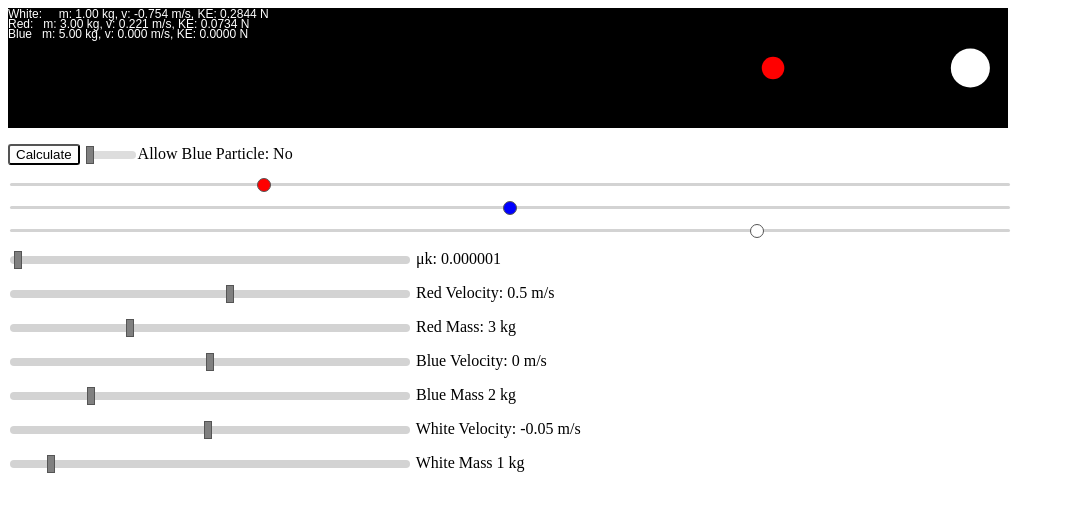
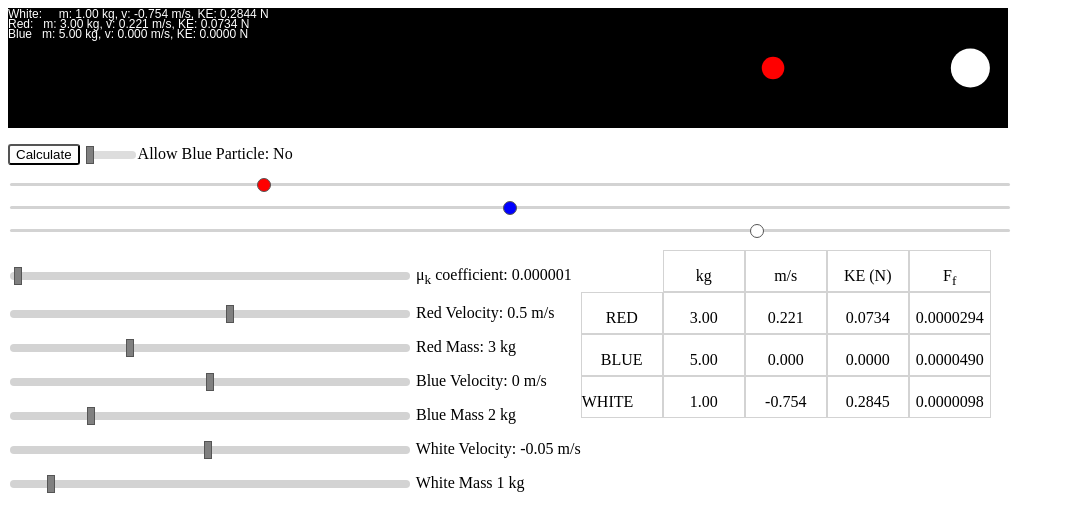
Before and after one commit to scadler/linearCollisionSim, a plain HTML site: page index.html in a window 1280 px wide. Shown: the whole page, without its empty margins (0-1065 px from the left). Drawn offline with nearby package versions, Linux system fonts and the light colour scheme.

Commit message:
added chart of stats

```diff
--- a/index.html
+++ b/index.html
@@ -16,9 +16,8 @@
                 <p> <input class="position" id="redXCoor" type="range" min="0" max="1000" step="1" value="250"></input> </p>
                 <p> <input class="position" id="blueXCoor" type="range" min="0" max="1000" step="1" value="500"></input> </p>
                 <p> <input class="position" id="whiteXCoor" type="range" min="0" max="1000" step="1" value="750"></input> </p>
-            <p id="topSettings">
-                <input class="frictionRange" id="frictionRange" type="range" min="0" max="0.0001" step="0.000001" value="0.000001"> μk: <span id="frictionRangeOutput">0.001</span></input>
-            </p>
+                <div id="leftDiv">
+                <p> <input class="frictionRange" id="frictionRange" type="range" min="0" max="0.0001" step="0.000001" value="0.000001"> μ<sub>k</sub> coefficient: <span id="frictionRangeOutput">0.001</span></input> </p>
                 <p> <input class="range" id="redVRange" type="range" min="-5" max="5" step="0.05" value="0.5"> Red Velocity: <span id="redVRangeOutput">0.5</span> m/s</input> </p>
                 <p> <input class="range" id="redMRange" type="range" min="0.05" max="10" step="0.05" value="3"> Red Mass: <span id="redMRangeOutput">3</span> kg</input> </p>
                 <p> <input class="range" id="blueVRange" type="range" min="-5" max="5" step="0.05" value="0"> Blue Velocity: <span id="blueVRangeOutput">0</span> m/s</input> </p>
@@ -26,6 +25,76 @@
                 <p> <input class="range" id="whiteVRange" type="range" min="-5" max="5" step="0.05" value="-0.05"> White Velocity: <span id="whiteVRangeOutput">0.05</span> m/s</input> </p>
                 <p> <input class="range" id="whiteMRange" type="range" min="0.05" max="10" step="0.05" value="1"> White Mass <span id="whiteMRangeOutput">1</span> kg</input> </p>
             </div>
+            <div id="rightDiv">
+            <div id="rowTop">
+                    <div class="gridBlank">
+                    </div>
+                    <div class="grid">
+                        <p class="text"> kg</p>
+                    </div>
+                    <div class="grid">
+                        <p class="text"> m/s</p>
+                    </div>
+                    <div class="grid">
+                        <p class="text"> KE (N)</p>
+                    </div>
+                    <div class="grid">
+                        <p class="text"> F<sub>f</sub></p>
+                    </div>
+                </div>
+                <div id="rowRed">
+                    <div class="grid" id="redGrid">
+                        <p class="text"> RED </p>
+                    </div>
+                    <div class="grid" id="redM">
+                        <p class="text"> <span id="redMOutput">0.5</span> </p>
+                    </div>
+                    <div class="grid" id="redV">
+                        <p class="text"> <span id="redVOutput">0.5</span> </p>
+                    </div>
+                    <div class="grid" id="redKE">
+                        <p class="text"> <span id="redKEOutput">0.5</span> </p>
+                    </div>
+                    <div class="grid" id="redMUk">
+                        <p class="text"> <span id="redMUkOutput">0.5</span> </p>
+                    </div>
+                </div>
+                <div id="rowBlue">
+                    <div class="grid" id="blueGrid">
+                        <p class="text"> BLUE </p>
+                    </div>
+                    <div class="grid" id="blueM">
+                        <p class="text"> <span id="blueMOutput">0.5</span> </p>
+                    </div>
+                    <div class="grid" id="blueV">
+                        <p class="text"> <span id="blueVOutput">0.5</span> </p>
+                    </div>
+                    <div class="grid" id="blueKE">
+                        <p class="text"> <span id="blueKEOutput">0</span> </p>
+                    </div>
+                    <div class="grid" id="blueMUk">
+                        <p class="text"> <span id="blueMUkOutput">0.5</span> </p>
+                    </div>
+                </div>
+                <div id="rowWhite">
+                    <div class="grid" id="whiteGrid">
+                    <p> WHITE </p>
+                    </div>
+                    <div class="grid" id="whiteM">
+                        <p class="text"> <span id="whiteMOutput">0.5</span> </p>
+                    </div>
+                    <div class="grid" id="whiteV">
+                        <p class="text"> <span id="whiteVOutput">0.5</span> </p>
+                    </div>
+                    <div class="grid" id="whiteKE">
+                        <p class="text"> <span id="whiteKEOutput">0.5</span> </p>
+                    </div>
+                    <div class="grid" id="whiteMUk">
+                        <p class="text"> <span id="whiteMUkOutput">0.5</span> </p>
+                    </div>
+                </div>
+            </div>
+        </div>
         <script src="https://ajax.googleapis.com/ajax/libs/jquery/2.1.1/jquery.min.js"></script>
         <script src="script.js"></script>
 </body>
--- a/script.js
+++ b/script.js
@@ -107,6 +107,27 @@ const right = {
     m: 1,
     color : "White",
 }
+function updateText(){
+    $("#redVRangeOutput").text($("#redVRange").val())
+    $("#redMRangeOutput").text($("#redMRange").val())
+    $("#blueVRangeOutput").text($("#blueVRange").val())
+    $("#blueMRangeOutput").text($("#blueMRange").val())
+    $("#whiteVRangeOutput").text($("#whiteVRange").val())
+    $("#whiteMRangeOutput").text($("#whiteMRange").val())
+    $("#frictionRangeOutput").text($("#frictionRange").val())
+    $("#redMOutput").text(left.m.toFixed(2))
+    $("#redVOutput").text(left.v.toFixed(3))
+    $("#redKEOutput").text((0.5*left.m*(left.v*left.v)).toFixed(4))
+    $("#redMUkOutput").text((Number($("#frictionRangeOutput").text())*9.8*left.m).toFixed(7))
+    $("#whiteMOutput").text(right.m.toFixed(2))
+    $("#whiteVOutput").text(right.v.toFixed(3))
+    $("#whiteKEOutput").text((0.5*right.m*(right.v*right.v)).toFixed(4))
+    $("#whiteMUkOutput").text((Number($("#frictionRangeOutput").text())*9.8*right.m).toFixed(7))
+    $("#blueMOutput").text(center.m.toFixed(2))
+    $("#blueVOutput").text(center.v.toFixed(3))
+    $("#blueKEOutput").text((0.5*center.m*(center.v*center.v)).toFixed(4))
+    $("#blueMUkOutput").text((Number($("#frictionRangeOutput").text())*9.8*center.m).toFixed(7))
+}
 function updateElastic(){
     let leftDirection = (left.v > 0) ? 1 : -1
     let rightDirection = (right.v > 0) ? 1 : -1
@@ -164,13 +185,7 @@ drawRect(0, 0, canvas.width, canvas.height, "black");
 drawCircle(left.x, left.y, left.radius, left.color)
 drawCircle(right.x, right.y, right.radius, right.color)
 drawCircleBlue(center.x, center.y, center.radius, center.color, status.blue)
-$("#redVRangeOutput").text($("#redVRange").val())
-$("#redMRangeOutput").text($("#redMRange").val())
-$("#blueVRangeOutput").text($("#blueVRange").val())
-$("#blueMRangeOutput").text($("#blueMRange").val())
-$("#whiteVRangeOutput").text($("#whiteVRange").val())
-$("#whiteMRangeOutput").text($("#whiteMRange").val())
-$("#frictionRangeOutput").text($("#frictionRange").val())
+updateText()
 }
 function game(){
     render();
@@ -179,7 +194,7 @@ function game(){
 document.addEventListener("mousemove",checkXCoorSliders());
 document.addEventListener("mousedown",checkXCoorSliders());
 setInterval(game,);
-$("#restart").click(function(){s
+$("#restart").click(function(){
     if(status.xCoorClose === false){
         status.blue = status.blueCheck
         right.x = Number($("#whiteXCoor").val())
--- a/style.css
+++ b/style.css
@@ -93,3 +93,24 @@
 #whiteXCoor::-webkit-slider-thumb{
     background-color: white;
 }
+#rightDiv{
+    float: left;
+}
+#leftDiv{
+    float: left;
+}
+.grid{
+    width:80px;
+    height:40px;
+    border: 1px solid #d3d3d3;
+    float: left;
+    justify-content: center;
+}
+.text{
+    text-align: center;
+}
+.gridBlank{
+    width:82px;
+    height:40px;
+     float: left;
+}
```
Lines whose indentation alone changed are shown as unchanged.
